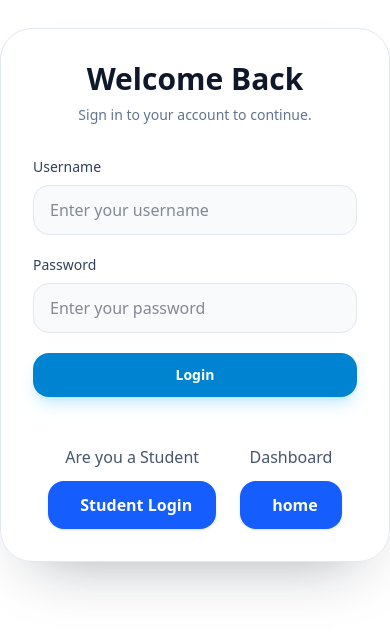
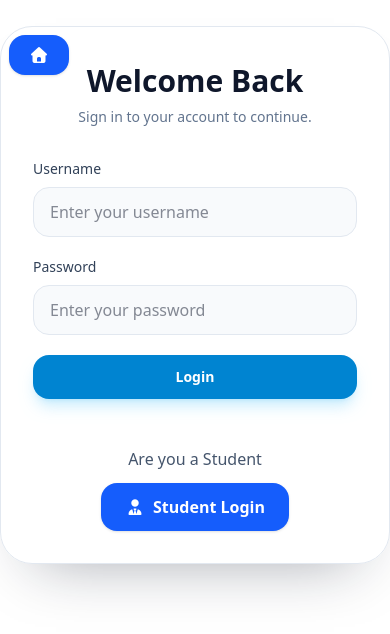
Before and after one commit to Krishna206204/a, a Django app: page /login/ in a window 390 px wide. Shown: the top 634 px of the page. Run offline with Django 5.2, Linux system fonts and the light colour scheme; some libraries are stand-ins or nearby versions.

Commit message:
make more responsive

```diff
--- a/accounts/templates/accounts/login.html
+++ b/accounts/templates/accounts/login.html
@@ -6,6 +6,8 @@
   <meta name="viewport" content="width=device-width, initial-scale=1.0">
   <script src="https://cdn.jsdelivr.net/npm/@tailwindcss/browser@4"></script>
   <script src="https://cdn.jsdelivr.net/npm/sweetalert2@11"></script>
+  <link rel="stylesheet" href="https://cdnjs.cloudflare.com/ajax/libs/font-awesome/7.3.0/css/all.min.css" integrity="sha512-ApSLB1Pd3/bZN8fWB/RG9YhN/7bd9Hkf3AGaE2mPfebjrxagjuBtx2GcgdqIlJkUzwylBo61r9Xa9NmgBI0swA==" crossorigin="anonymous" referrerpolicy="no-referrer" />
+
   <title>SMS</title>
 </head>
 
@@ -13,10 +15,36 @@
   <div class="flex min-h-[70vh] items-center justify-center">
     <div
       class="w-full max-w-md rounded-[2rem] border border-slate-200 bg-white/95 p-8 shadow-[0_30px_60px_-35px_rgba(15,23,42,0.4)]">
-      <div class="mb-8 text-center">
+      {% comment %} <div class="mb-8 text-center">
+        <a href="{% url 'home' %}"
+         class="mt-3 inline-flex items-center rounded-2xl bg-blue-600 px-6 py-3 text-base font-semibold text-white shadow-sm transition hover:bg-blue-700">
+          <i class="fa-solid fa-user-tie mr-2"></i>
+          home
+           </a>
         <h1 class="text-3xl font-semibold text-slate-900">Welcome Back</h1>
         <p class="mt-2 text-sm text-slate-500">Sign in to your account to continue.</p>
-      </div>
+      </div> {% endcomment %}
+      <div class="relative mb-8">
+
+    <!-- Home button -->
+    <a href="{% url 'home' %}"
+       class="absolute -left-6 -top-6 inline-flex items-center rounded-2xl bg-blue-600 px-5 py-3 text-base font-semibold text-white shadow-sm transition hover:bg-blue-700">
+        <i class="fa-solid fa-house"></i>
+
+    </a>
+
+    <!-- Center content -->
+    <div class="text-center pt-1">
+        <h1 class="text-3xl font-semibold text-slate-900">
+            Welcome Back
+        </h1>
+
+        <p class="mt-2 text-sm text-slate-500">
+            Sign in to your account to continue.
+        </p>
+    </div>
+
+</div>
 
       <form action="" method="POST" class="space-y-5">
         {% csrf_token %}
@@ -54,7 +82,7 @@
           </div>
 
         {% comment %} Added link of the dashboard in the login page {% endcomment %}
-        <div class="mt-6 text-center">
+        {% comment %} <div class="mt-6 text-center">
         <p class="text-slate-600">
         Dashboard
         </p>
@@ -64,7 +92,8 @@
           <i class="fa-solid fa-user-tie mr-2"></i>
           home
            </a>
-          </div>
+          </div>  {% endcomment %}
+
         </div>
 
       </div>
@@ -88,38 +117,3 @@
 
 </body>
 </html>
-
-
-
-
-
-
-          {% comment %} <div class="mt-6 flex items-center justify-center gap-6">
-
-      <!-- Student Login -->
-      <div class="text-center">
-          <p class="text-slate-600">
-              Are you a Student?
-          </p>
-
-          <a href="{% url 'student-lookup' %}"
-             class="mt-3 inline-flex items-center rounded-2xl bg-blue-600 px-6 py-3 text-base font-semibold text-white shadow-sm transition hover:bg-blue-700">
-              <i class="fa-solid fa-user mr-2"></i>
-              Student Login
-          </a>
-      </div>
-
-      <!-- Home -->
-      <div class="text-center">
-          <p class="text-slate-600">
-              Dashboard
-          </p>
-
-          <a href="{% url 'home' %}"
-             class="mt-3 inline-flex items-center rounded-2xl bg-blue-600 px-6 py-3 text-base font-semibold text-white shadow-sm transition hover:bg-blue-700">
-              <i class="fa-solid fa-house mr-2"></i>
-              Home
-          </a>
-      </div>
-
-      </div> {% endcomment %}
```
Also changed, not shown: templates/dashnav.html (+112 -1 lines), templates/sidebar.html (+177 -26 lines), db.sqlite3.
